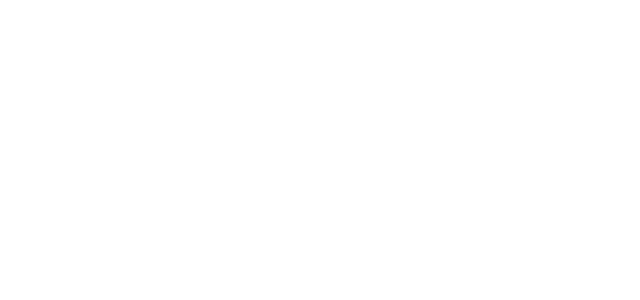
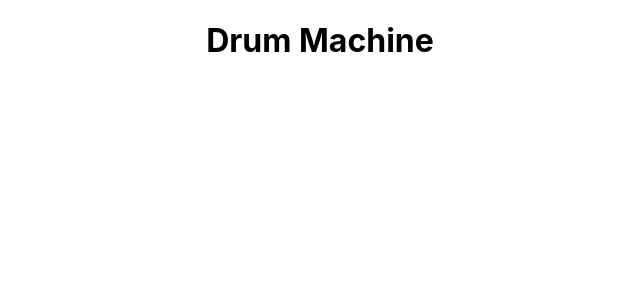
Before and after one commit to 11hkella/musical-grids, a React (Create React App) app in the folder client/: page / in a window 1280 px wide. Shown: the top 300 px of the page, without its empty margins (320-960 px from the left). Built offline with nearby package versions, Linux system fonts and the light colour scheme.

Commit message:
initialized transport

```diff
--- a/client/src/App.js
+++ b/client/src/App.js
@@ -1,10 +1,12 @@
 import React from 'react';
 import './App.css';
+import TransportComponent from './components/TransportComponent'
+
 
 function App() {
   return (
     <div className="App">
-
+      <TransportComponent />
     </div>
   );
 }
--- /dev/null
+++ b/client/src/components/TransportComponent.jsx
@@ -0,0 +1,17 @@
+import React, { Component } from 'react'
+
+export default class TransportComponent extends Component {
+
+    constructor(props) {
+        super(props);
+    }
+
+    render() {
+        return (
+            <div>
+                <h1>Drum Machine</h1>
+            </div>
+        )
+    }
+
+}
```
